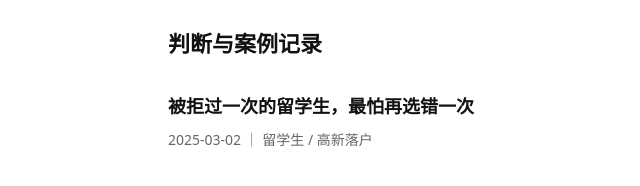
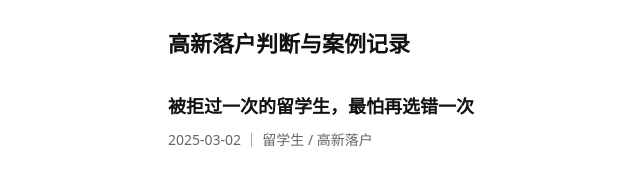
Before and after one commit to alexwang-2021/alexwang-2021.github.io, a plain HTML site: page luohu/index.html in a window 1280 px wide. Shown: the whole page, without its empty margins (132-772 px from the left). Drawn offline with Linux system fonts and the light colour scheme.

Commit message:
更新 index.html

```diff
--- a/luohu/index.html
+++ b/luohu/index.html
@@ -61,7 +61,7 @@
 </head>
 
 <body>
-  <h1>判断与案例记录</h1>
+  <h1>高新落户判断与案例记录</h1>
 
   <div id="list"></div>
 
```
